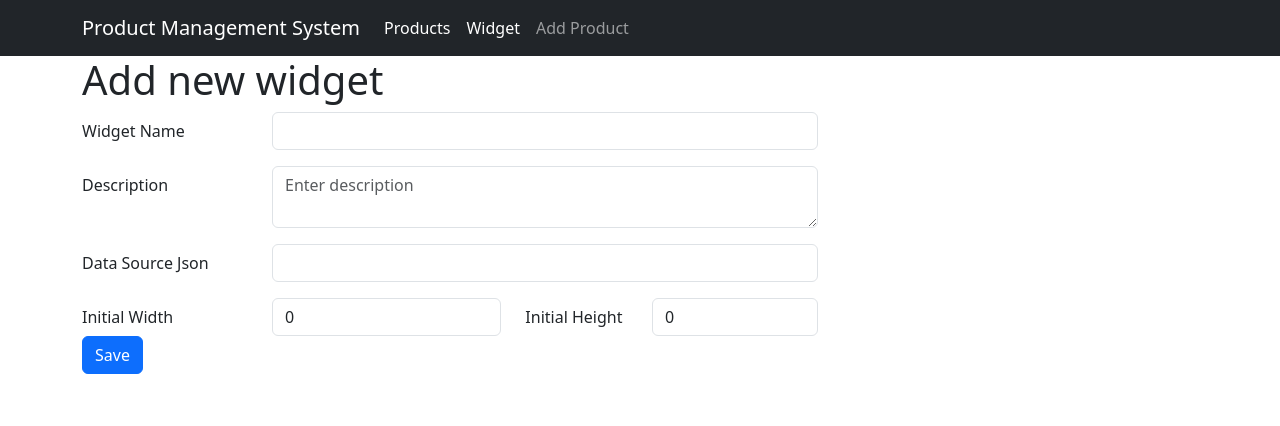
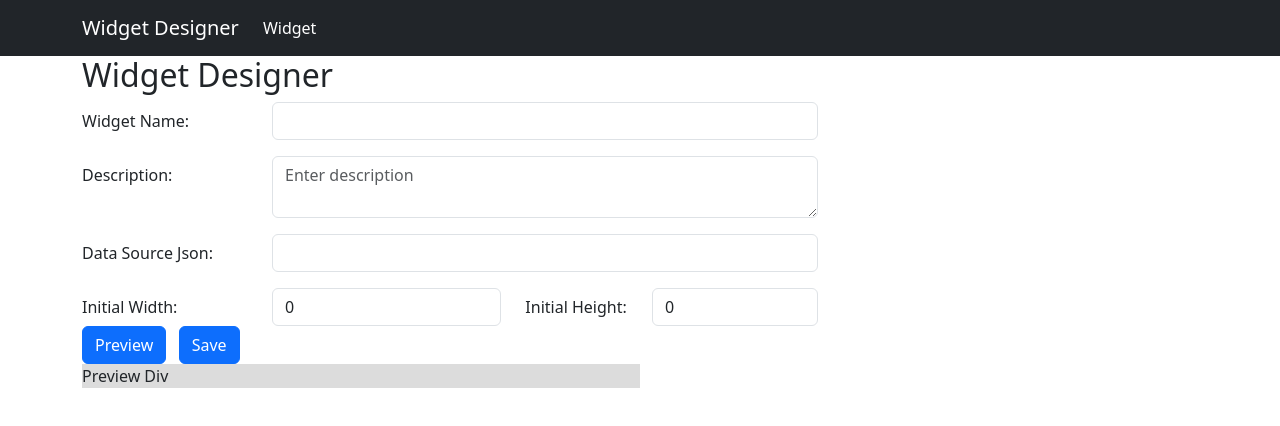
Before and after one commit to prchaudhari/WidgetDesignerUI, an Angular app: page /widget/add in a window 1280 px wide. Shown: the top 426 px of the page. Built offline with nearby package versions, Linux system fonts and the light colour scheme.

Commit message:
Widget UI changes

```diff
--- a/angular.json
+++ b/angular.json
@@ -95,5 +95,8 @@
         }
       }
     }
+  },
+  "cli": {
+    "analytics": false
   }
 }
--- a/src/app/app-routing.module.ts
+++ b/src/app/app-routing.module.ts
@@ -9,7 +9,7 @@ import { AddWidgetComponent } from './components/add-widget/add-widget.component
 const routes: Routes = [
   {
     path: '',
-    component: ProductsComponent
+    component: WidgetComponent
   },
   {
     path: 'products',
--- a/src/app/app.component.html
+++ b/src/app/app.component.html
@@ -1,20 +1,22 @@
 <nav class="navbar navbar-expand-lg navbar-dark bg-dark">
   <div class="container">
-    <a class="navbar-brand" href="#">Product Management System</a>
+    <a class="navbar-brand" href="#">Widget Designer</a>
     <button class="navbar-toggler" type="button" data-bs-toggle="collapse" data-bs-target="#navbarNav" aria-controls="navbarNav" aria-expanded="false" aria-label="Toggle navigation">
       <span class="navbar-toggler-icon"></span>
     </button>
     <div class="collapse navbar-collapse" id="navbarNav">
       <ul class="navbar-nav">
         <li class="nav-item">
+          <a class="nav-link active" aria-current="page" [routerLink]="['widget']">Widget</a>
+        </li>
+
+        <!--<li class="nav-item">
           <a class="nav-link active" aria-current="page" [routerLink]="['products']">Products</a>
         </li>
-        <li class="nav-item">
-          <a class="nav-link active" aria-current="page" [routerLink]="['widget']">Widget</a>
-        </li>
+
         <li class="nav-item">
           <a class="nav-link" [routerLink]="['products', 'add']">Add Product</a>
-        </li>
+        </li>-->
       </ul>
     </div>
   </div>
--- a/src/app/components/add-widget/add-widget.component.html
+++ b/src/app/components/add-widget/add-widget.component.html
@@ -1,12 +1,13 @@
 <div class="container">
-  <h1>Add new widget</h1>
+  <h2>Widget Designer</h2>
+  <div>
     <div class="row">
       <div class="col-8">
         <form #form="ngForm" (ngSubmit)="addWidget()">
 
           <div class="form-group row required mb-3">
             <label class="col-md-3 col-form-label" for="widgetName">
-            Widget Name
+              Widget Name:
             </label>
             <div class="col-md-9">
               <input type="text" class="form-control" id="widgetName" name="widgetName" [(ngModel)]="newWidget.widgetName" />
@@ -15,7 +16,7 @@
 
           <div class="form-group row required mb-3">
             <label class="col-md-3 col-form-label" for="description">
-            Description
+              Description:
             </label>
             <div class="col-md-9">
               <textarea placeholder="Enter description" type="text" class="form-control" name="description"
@@ -27,7 +28,7 @@
 
           <div class="form-group row required mb-3">
             <label class="col-md-3 col-form-label" for="dataSourceJson">
-            Data Source Json
+              Data Source Json:
             </label>
             <div class="col-md-9">
               <input type="text" class="form-control" id="dataSourceJson" name="dataSourceJson" [(ngModel)]="newWidget.dataSourceJson" />
@@ -36,22 +37,25 @@
 
           <div class="form-group row required">
             <label class="col-md-3 col-form-label" for="initialWidth">
-            Initial Width
+              Initial Width:
             </label>
             <div class="col-md-4">
               <input type="text" class="form-control" id="initialWidth" name="initialWidth" [(ngModel)]="newWidget.initialWidth" />
             </div>
             <label class="col-md-2 col-form-label" for="initialHeight">
-            Initial Height
+              Initial Height:
             </label>
             <div class="col-md-3">
               <input type="text" class="form-control" id="initialHeight" name="initialHeight" [(ngModel)]="newWidget.initialHeight" />
             </div>
           </div>
-
-
+          <div>
+            <button type="button" (click)="ShowPreview()" class="btn btn-primary">Preview</button>&nbsp;&nbsp;
             <button type="submit" class="btn btn-primary">Save</button>
+          </div>
         </form>
       </div>
     </div>
+    <div style="background-color:gainsboro;width:50%" >Preview Div</div>
   </div>
+</div>
--- a/src/app/components/add-widget/add-widget.component.ts
+++ b/src/app/components/add-widget/add-widget.component.ts
@@ -33,4 +33,9 @@ export class AddWidgetComponent {
       },
     });
   }
+
+
+  ShowPreview() {
+    alert("Widget Preview");
+  }
 }
```
Lines whose indentation alone changed are shown as unchanged.
